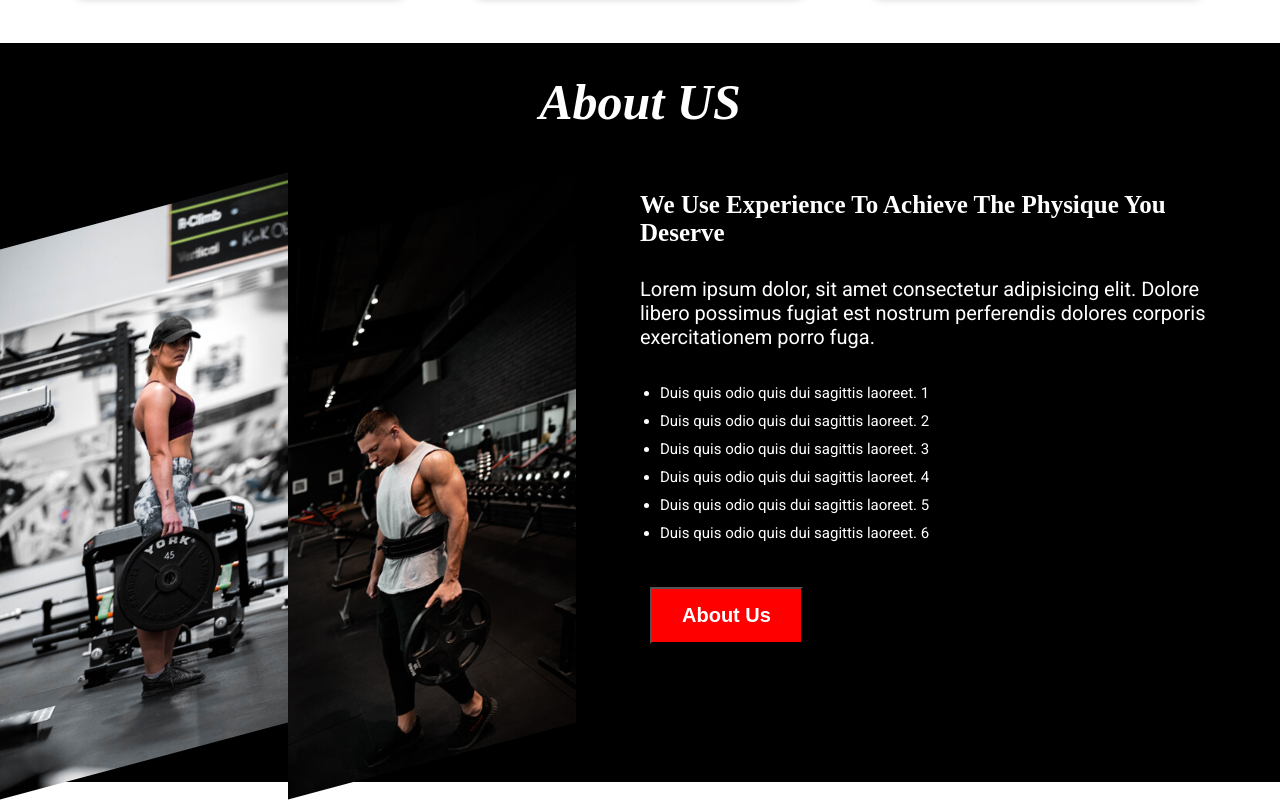
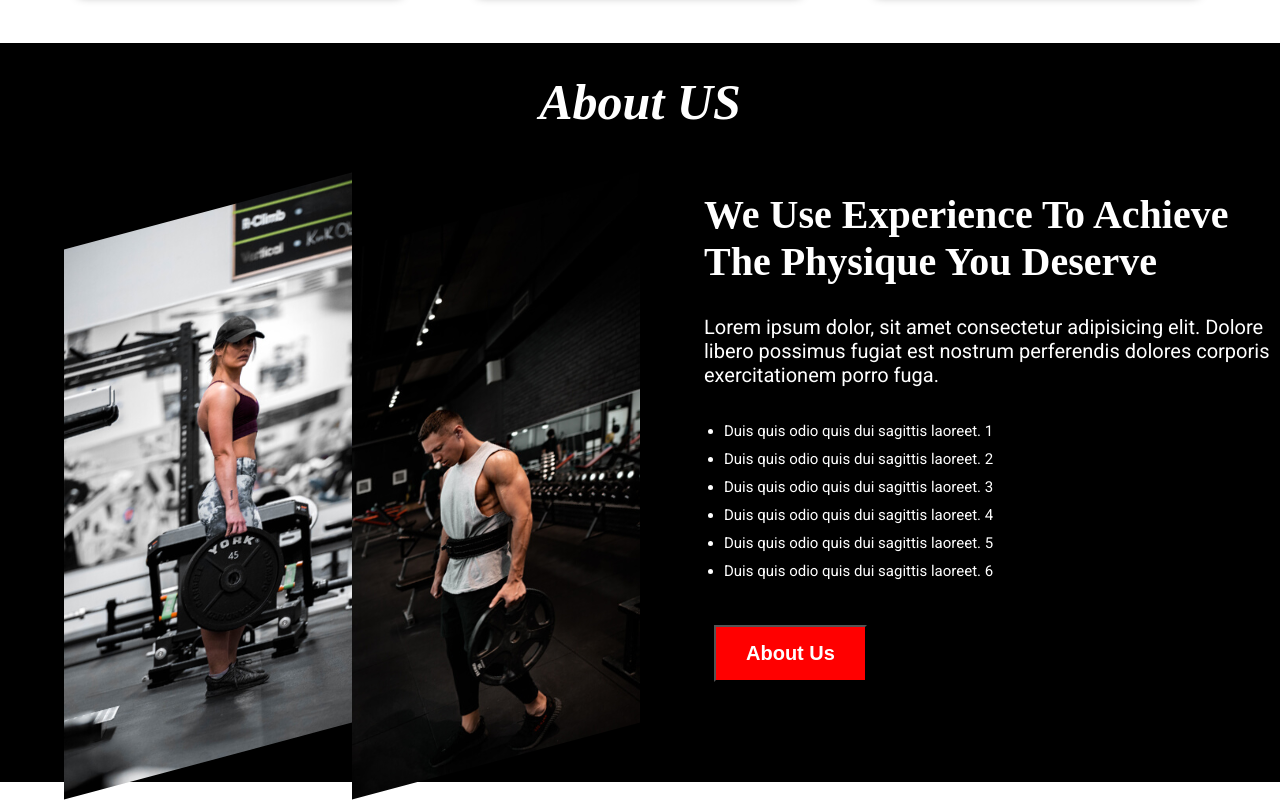
Before and after one commit to MehediHasanAnik/Gym-Power-Fitness, a plain HTML site: page index.html in a window 1280 px wide. Shown: the part 1307-2107 px from the top of the page. Drawn offline with Linux system fonts and the light colour scheme; a web font is replaced by a local one.

Commit message:
about us  complete

```diff
--- a/index.html
+++ b/index.html
@@ -118,7 +118,10 @@
         </div>
         <div class="about_us_right">
           <div class="about_us_description">
-            <h1>We Use Experience To Achieve The Physique You Deserve</h1>
+            <h1>
+              We Use Experience To Achieve <br />
+              The Physique You Deserve
+            </h1>
             <p>
               Lorem ipsum dolor, sit amet consectetur adipisicing elit. Dolore
               libero possimus fugiat est nostrum perferendis dolores corporis
--- a/style.css
+++ b/style.css
@@ -138,6 +138,7 @@ section.overview {
 }
 .about_us_left {
   width: 45%;
+  margin-left: 5%;
 }
 .about_us_right {
   width: 45%;
@@ -153,7 +154,7 @@ section.overview {
   transform: skewY(-15deg);
 }
 .about_us_description h1 {
-  font-size: 25px;
+  font-size: 40px;
   padding: 30px 0;
 }
 .about_us_description p {
```
